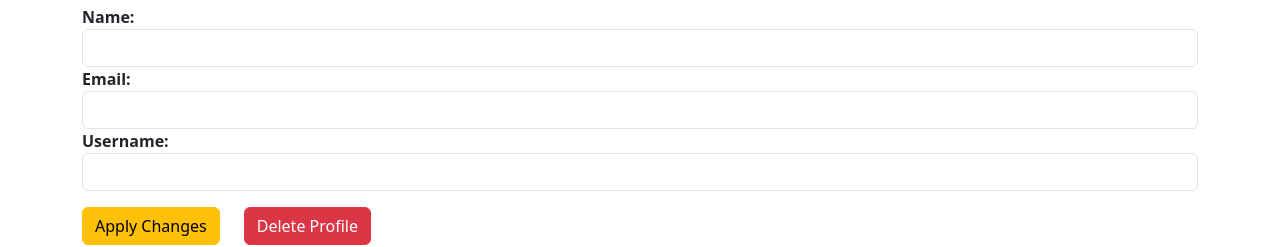
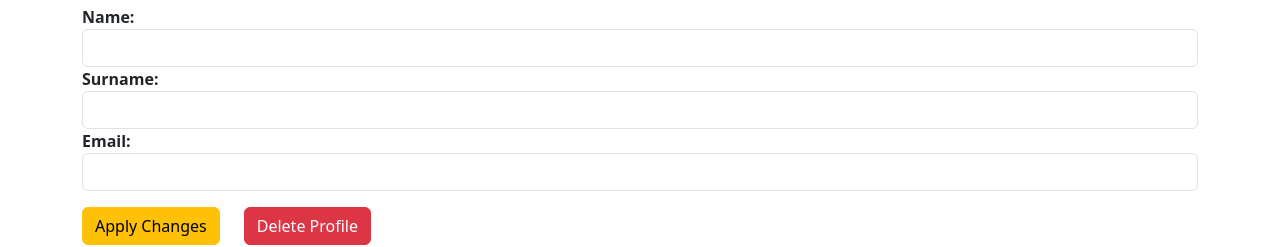
Before and after one commit to Xavier-Amatller/FrontendHospital, an Angular app: page /nurse/profile in a window 1280 px wide. Shown: the part 137-384 px from the top of the page. Built offline with nearby package versions, Linux system fonts and the light colour scheme; no server answers.

Commit message:
update profile menu to display user information and implement user retrieval on initialization

```diff
--- a/src/app/user/profile-menu/profile-menu.component.html
+++ b/src/app/user/profile-menu/profile-menu.component.html
@@ -6,15 +6,15 @@
     <form class="user-info mb-3">
       <div class="form-group">
         <label for="name"><strong>Name:</strong></label>
-        <input type="text" class="form-control" id="name" name="name" />
+        <input type="text" class="form-control" id="name" name="name" value="{{name}}"/>
+      </div>
+      <div class="form-group">
+        <label for="name"><strong>Surname:</strong></label>
+        <input type="text" class="form-control" id="surname" name="name" value="{{surname}}" />
       </div>
       <div class="form-group">
         <label for="email"><strong>Email:</strong></label>
-        <input type="email" class="form-control" id="email" name="email" />
-      </div>
-      <div class="form-group">
-        <label for="username"><strong>Username:</strong></label>
-        <input type="text" class="form-control" id="username" name="username" />
+        <input type="email" class="form-control" id="email" name="email" value="{{email}}" />
       </div>
     </form>
     <div class="profile-actions d-flex gap-4">
--- a/src/app/user/profile-menu/profile-menu.component.ts
+++ b/src/app/user/profile-menu/profile-menu.component.ts
@@ -1,13 +1,33 @@
-import { Component } from '@angular/core';
-
+import { Component, OnInit } from '@angular/core';
+import { UsersService } from '../users.service';
 @Component({
   selector: 'app-profile-menu',
   standalone: false,
 
   templateUrl: './profile-menu.component.html',
-  styleUrl: './profile-menu.component.css'
+  styleUrl: './profile-menu.component.css',
 })
-export class ProfileMenuComponent {
+export class ProfileMenuComponent implements OnInit {
+  name: string = '';
+  surname: string = '';
+  email: string = '';
+
+  constructor(private userService: UsersService) {}
+  ngOnInit() {
+    this.userService.getUserById().subscribe(
+      (data) => {
+        console.log(data);
+
+        this.name = data['name'];
+        this.surname = data['surname'];
+        this.email = data['email'];
+      },
+      (error) => {
+        console.error(error);
+      }
+    );
+  }
+
   onEdit() {
     // Logic to edit profile
   }
--- a/src/app/user/users.service.ts
+++ b/src/app/user/users.service.ts
@@ -1,18 +1,15 @@
 import { Injectable } from '@angular/core';
 import NURSES from '../../assets/data/nurses.json';
 import { filter, Observable } from 'rxjs';
-import { HttpClient,HttpHeaders } from '@angular/common/http';
-
+import { HttpClient, HttpHeaders } from '@angular/common/http';
 
 @Injectable({
   providedIn: 'root',
 })
 export class UsersService {
-
-  static url:String = "http://localhost:8000/";
-  static headers = new HttpHeaders({"Content-Type":"application/json"});
-  constructor(private conexHttp:HttpClient) { }
-
+  static url: String = 'http://localhost:8000/';
+  static headers = new HttpHeaders({ 'Content-Type': 'application/json' });
+  constructor(private conexHttp: HttpClient) {}
 
   getAllUsers(password: boolean): Array<any> {
     if (password) {
@@ -31,7 +28,7 @@ export class UsersService {
   }
 
   getUsersByName(name: string) {
-    if (name == "") return this.getAllUsers(false);
+    if (name == '') return this.getAllUsers(false);
     let nurses = this.getAllUsers(false);
     return nurses.filter(
       (nurse) => nurse.name.trim().toLowerCase() == name.trim().toLowerCase()
@@ -39,14 +36,18 @@ export class UsersService {
   }
 
   login(email: string, password: string): Observable<any> {
-    let endpoint = UsersService.url + "nurse/login";
+    let endpoint = UsersService.url + 'nurse/login';
 
     let formData: FormData = new FormData();
-    formData.append("email", email);
-    formData.append("password", password);
+    formData.append('email', email);
+    formData.append('password', password);
 
-
-    return this.conexHttp.post(endpoint,formData);
+    return this.conexHttp.post(endpoint, formData);
+  }
+  getUserById(): Observable<any> {
+    let endpoint =
+      UsersService.url + 'nurse/' + localStorage.getItem('nurseID');
+    return this.conexHttp.get(endpoint);
   }
 
   register(name: string, surname: string, email: string, password: string) {
@@ -60,15 +61,15 @@ export class UsersService {
       return false;
     } else {
       NURSES.push({
-        "name": name,
-        "surname": surname,
-        "email": email,
-        "password": password
-      })
+        name: name,
+        surname: surname,
+        email: email,
+        password: password,
+      });
 
       console.log(this.getAllUsers(true));
 
-      return true
+      return true;
     }
   }
 }
```
Lines whose indentation alone changed are shown as unchanged.
